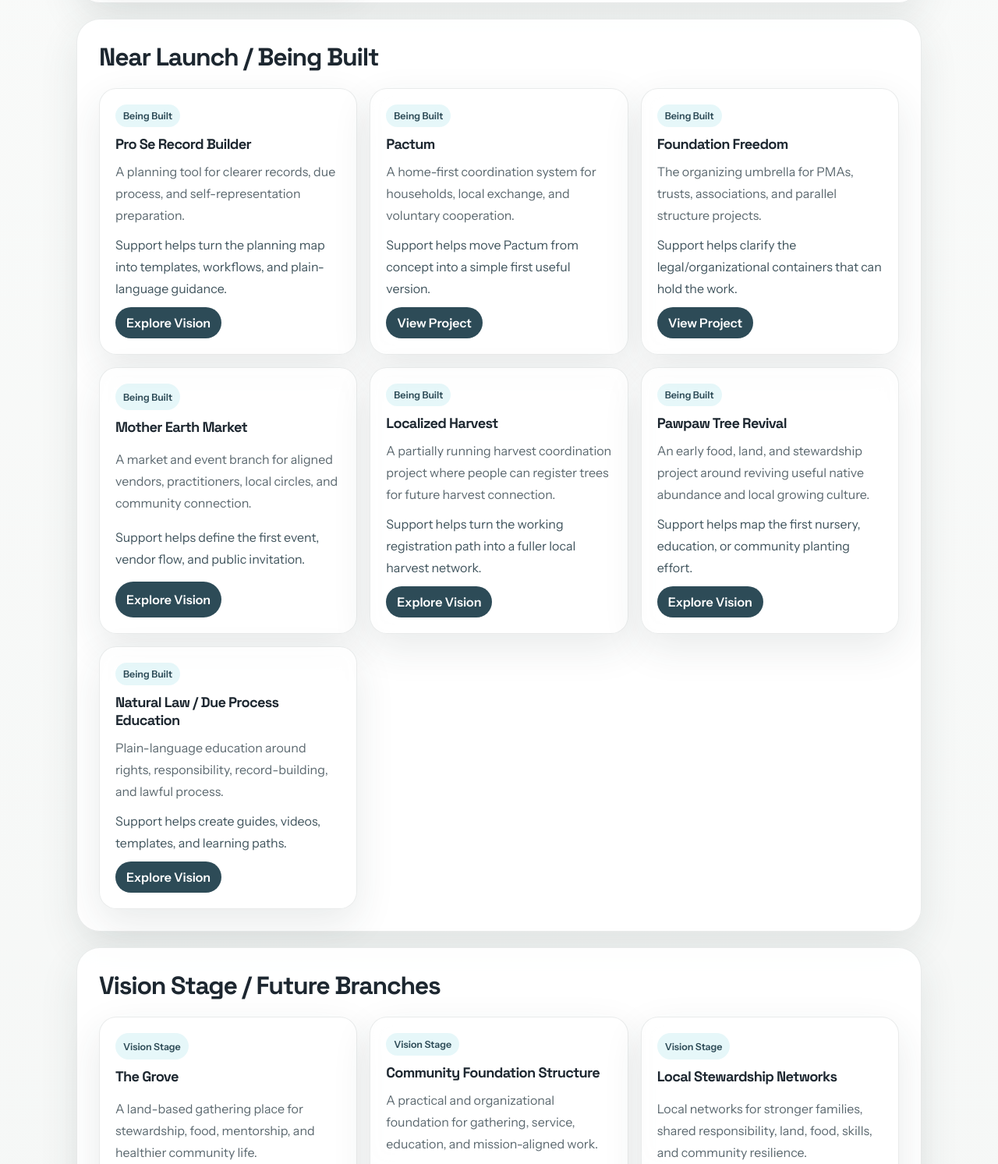
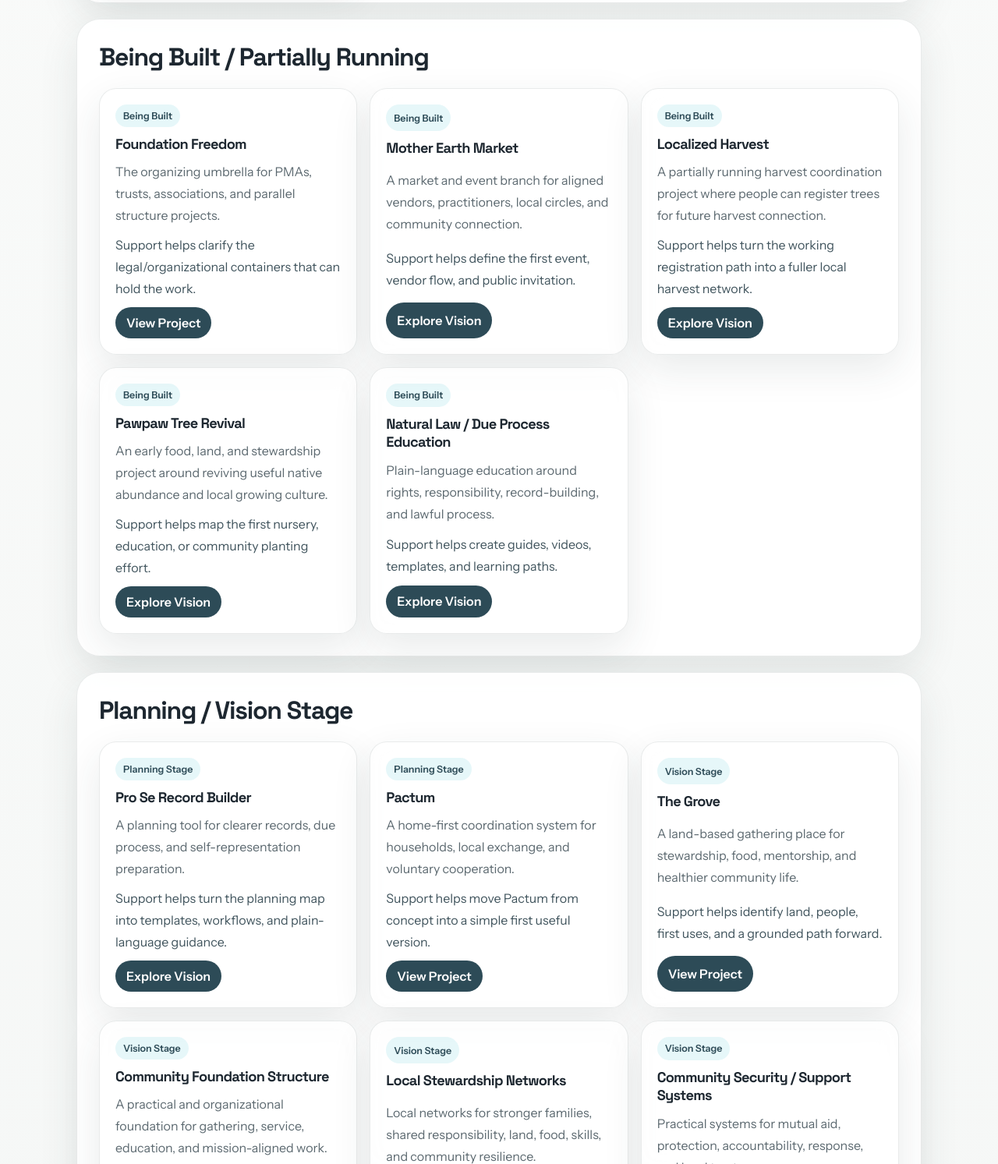
Before and after one commit to wisealf33/Freedom-Unchained-Live, a plain HTML site: page projects/build-map.html in a window 1280 px wide. Shown: the part 1545-3038 px from the top of the page at 78% size. Drawn offline with Linux system fonts and the light colour scheme.

Commit message:
Move Pro Se and Pactum to planning stage

```diff
--- a/projects/build-map.html
+++ b/projects/build-map.html
@@ -112,22 +112,8 @@
       </section>
 
       <section class="section">
-        <h3>Near Launch / Being Built</h3>
+        <h3>Being Built / Partially Running</h3>
         <div class="vision-grid">
-          <a class="vision-card" href="pro-se-record-builder.html">
-            <span class="status">Being Built</span>
-            <h4>Pro Se Record Builder</h4>
-            <p>A planning tool for clearer records, due process, and self-representation preparation.</p>
-            <p class="help">Support helps turn the planning map into templates, workflows, and plain-language guidance.</p>
-            <span class="button">Explore Vision</span>
-          </a>
-          <a class="vision-card" href="pactum.html">
-            <span class="status">Being Built</span>
-            <h4>Pactum</h4>
-            <p>A home-first coordination system for households, local exchange, and voluntary cooperation.</p>
-            <p class="help">Support helps move Pactum from concept into a simple first useful version.</p>
-            <span class="button">View Project</span>
-          </a>
           <a class="vision-card" href="foundation-freedom.html">
             <span class="status">Being Built</span>
             <h4>Foundation Freedom</h4>
@@ -167,8 +153,22 @@
       </section>
 
       <section class="section">
-        <h3>Vision Stage / Future Branches</h3>
+        <h3>Planning / Vision Stage</h3>
         <div class="vision-grid">
+          <a class="vision-card" href="pro-se-record-builder.html">
+            <span class="status">Planning Stage</span>
+            <h4>Pro Se Record Builder</h4>
+            <p>A planning tool for clearer records, due process, and self-representation preparation.</p>
+            <p class="help">Support helps turn the planning map into templates, workflows, and plain-language guidance.</p>
+            <span class="button">Explore Vision</span>
+          </a>
+          <a class="vision-card" href="pactum.html">
+            <span class="status">Planning Stage</span>
+            <h4>Pactum</h4>
+            <p>A home-first coordination system for households, local exchange, and voluntary cooperation.</p>
+            <p class="help">Support helps move Pactum from concept into a simple first useful version.</p>
+            <span class="button">View Project</span>
+          </a>
           <a class="vision-card" href="the-grove.html">
             <span class="status">Vision Stage</span>
             <h4>The Grove</h4>
```
Also changed, not shown: index.html (+4 -4 lines), projects/pro-se-record-builder.html (+1 -1 lines).
